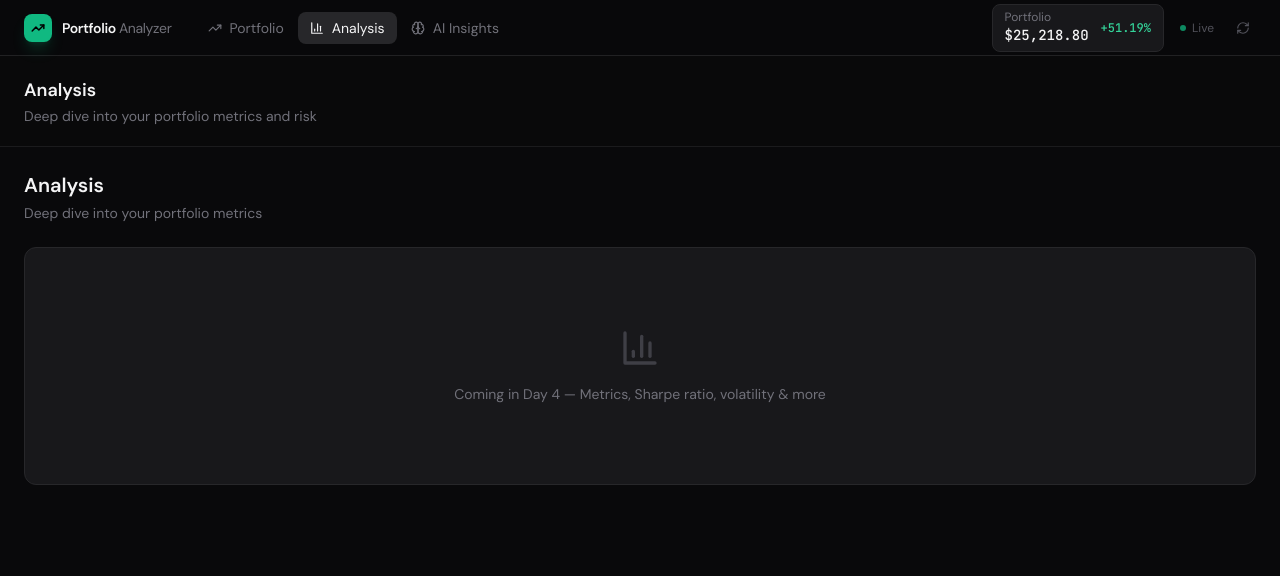
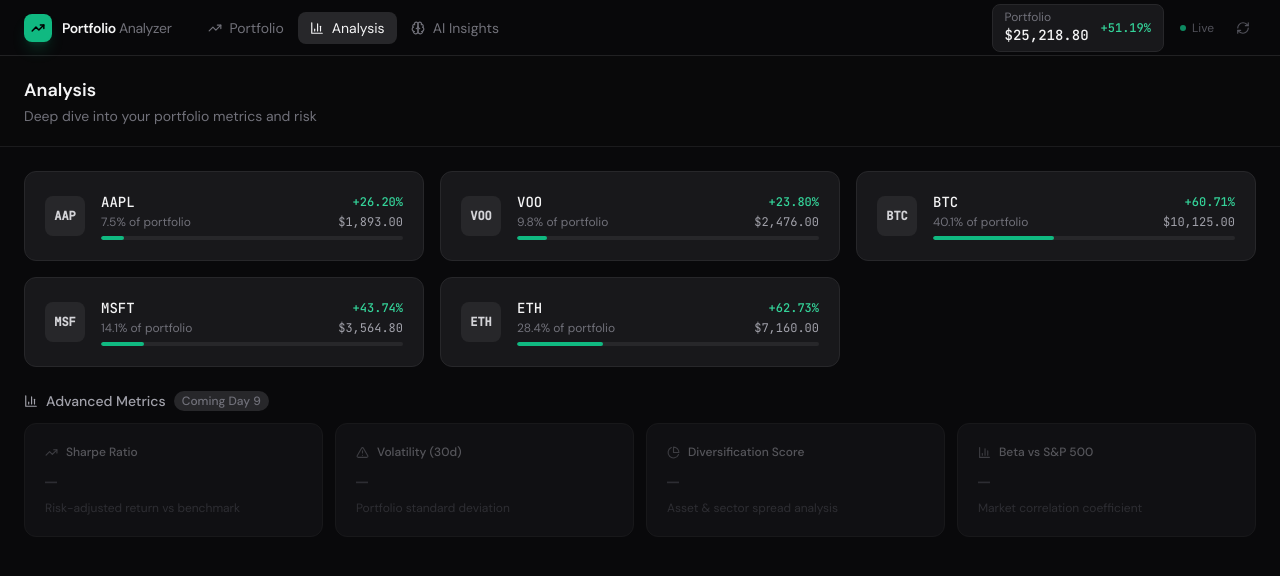
Before and after one commit to adridiaz23/portfolio-analyzer, a React (Vite) app in the folder frontend/: page /analysis in a window 1280 px wide. Shown: the top 576 px of the page. Built offline with nearby package versions, Linux system fonts and the light colour scheme.

Commit message:
feat: build Analysis page with per-asset breakdown and metrics skeleton

```diff
--- a/frontend/src/pages/Analysis.tsx
+++ b/frontend/src/pages/Analysis.tsx
@@ -1,17 +1,83 @@
+// Analysis page — per-asset breakdown + placeholder for advanced metrics
+import { BarChart3, TrendingUp, AlertTriangle, PieChart } from 'lucide-react'
 import { Card } from '@/components/ui/Card'
-import { BarChart3 } from 'lucide-react'
+import { usePortfolioMetrics } from '@/store/portfolioStore'
+import { formatCurrency, formatPercent, isPositive } from '@/lib/utils'
+import { cn } from '@/lib/utils'
+
+// These metric cards are placeholders —
+const COMING_SOON = [
+  { label: 'Sharpe Ratio',         icon: TrendingUp,    description: 'Risk-adjusted return vs benchmark' },
+  { label: 'Volatility (30d)',      icon: AlertTriangle, description: 'Portfolio standard deviation' },
+  { label: 'Diversification Score', icon: PieChart,      description: 'Asset & sector spread analysis' },
+  { label: 'Beta vs S&P 500',       icon: BarChart3,     description: 'Market correlation coefficient' },
+]
 
 export function Analysis() {
+  const { allocation } = usePortfolioMetrics()
+
   return (
-    <div>
-      <div className="mb-6">
-        <h1 className="text-xl font-semibold text-zinc-100">Analysis</h1>
-        <p className="text-sm text-zinc-500 mt-1">Deep dive into your portfolio metrics</p>
+    <div className="space-y-6">
+
+      {/* Per-asset breakdown cards */}
+      <div className="grid grid-cols-1 sm:grid-cols-2 lg:grid-cols-3 gap-4">
+        {allocation.map((item) => {
+          const pos = isPositive(item.pnl)
+          return (
+            <Card key={item.ticker} className="flex items-center gap-4">
+              {/* Ticker icon */}
+              <div className="w-10 h-10 rounded-lg bg-zinc-800 flex items-center justify-center flex-shrink-0">
+                <span className="font-mono text-xs font-bold text-zinc-300">{item.ticker.slice(0, 3)}</span>
+              </div>
+
+              <div className="flex-1 min-w-0">
+                {/* Name + P&L % */}
+                <div className="flex items-center justify-between">
+                  <span className="font-mono text-sm font-medium text-zinc-100">{item.ticker}</span>
+                  <span className={cn('text-xs font-mono font-medium', pos ? 'text-emerald-400' : 'text-red-400')}>
+                    {formatPercent(item.pnlPercent)}
+                  </span>
+                </div>
+
+                {/* Weight + value */}
+                <div className="flex items-center justify-between mt-0.5">
+                  <span className="text-xs text-zinc-500">{item.percentage.toFixed(1)}% of portfolio</span>
+                  <span className="text-xs text-zinc-400 font-mono">{formatCurrency(item.value)}</span>
+                </div>
+
+                {/* Mini allocation bar */}
+                <div className="mt-1.5 h-1 bg-zinc-800 rounded-full overflow-hidden">
+                  <div
+                    className={cn('h-full rounded-full', pos ? 'bg-emerald-500' : 'bg-red-500')}
+                    style={{ width: `${Math.min(item.percentage, 100)}%` }}
+                  />
+                </div>
+              </div>
+            </Card>
+          )
+        })}
       </div>
-      <Card className="flex flex-col items-center justify-center py-20 text-center">
-        <BarChart3 size={40} className="text-zinc-700 mb-4" />
-        <p className="text-zinc-500 text-sm">Coming in Day 4 — Metrics, Sharpe ratio, volatility & more</p>
-      </Card>
+
+      {/* Advanced metrics */}
+      <div>
+        <h2 className="text-sm font-medium text-zinc-400 mb-3 flex items-center gap-2">
+          <BarChart3 size={14} />
+          Advanced Metrics
+          <span className="text-xs bg-zinc-800 text-zinc-500 px-2 py-0.5 rounded-full">Coming Day 9</span>
+        </h2>
+        <div className="grid grid-cols-2 lg:grid-cols-4 gap-3">
+          {COMING_SOON.map((m) => (
+            <Card key={m.label} className="opacity-50">
+              <div className="flex items-center gap-2 mb-2">
+                <m.icon size={13} className="text-zinc-500" />
+                <span className="text-xs text-zinc-400 font-medium">{m.label}</span>
+              </div>
+              <div className="text-xl font-mono text-zinc-600">—</div>
+              <div className="text-xs text-zinc-600 mt-1">{m.description}</div>
+            </Card>
+          ))}
+        </div>
+      </div>
     </div>
   )
 }
```
